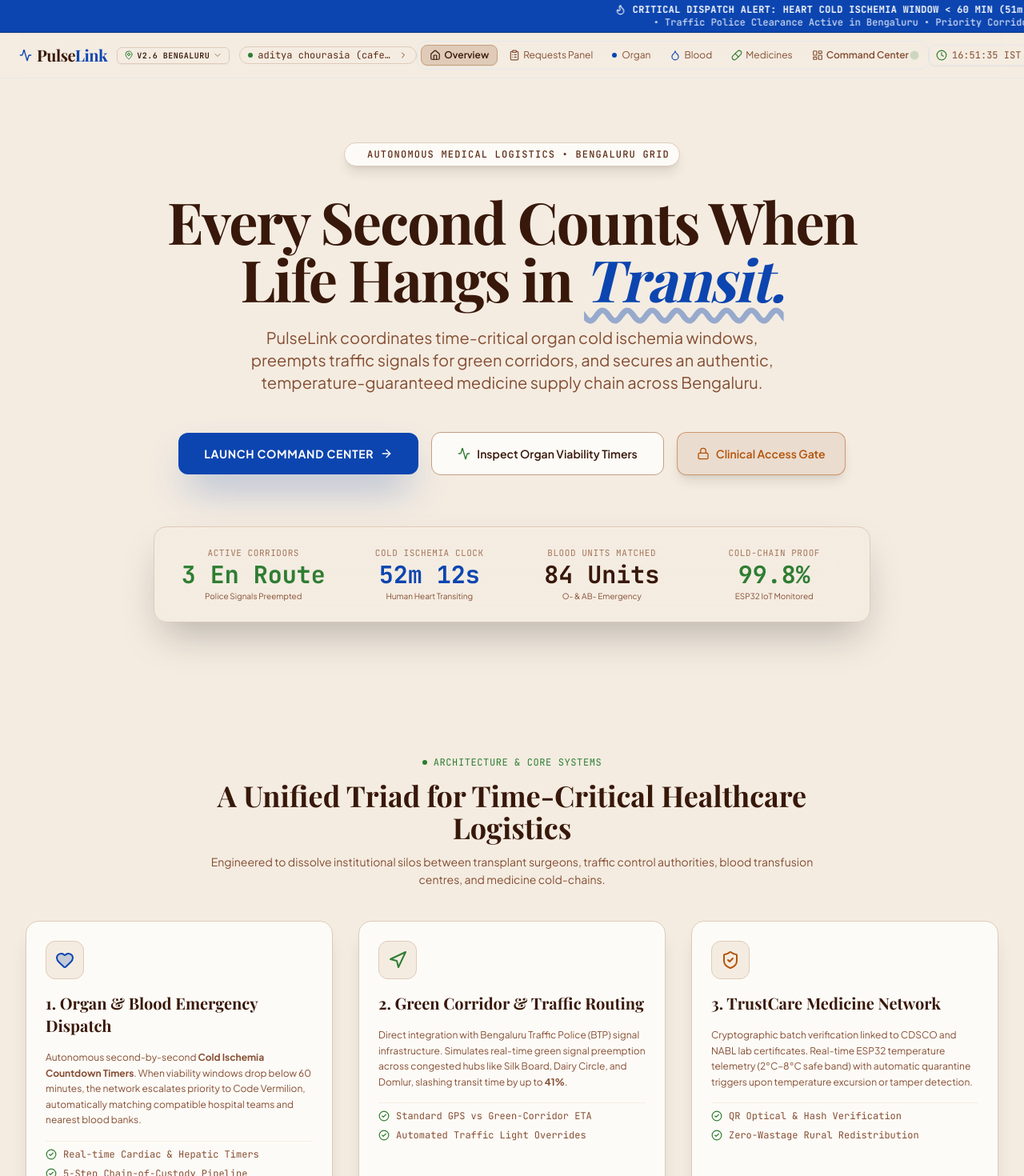
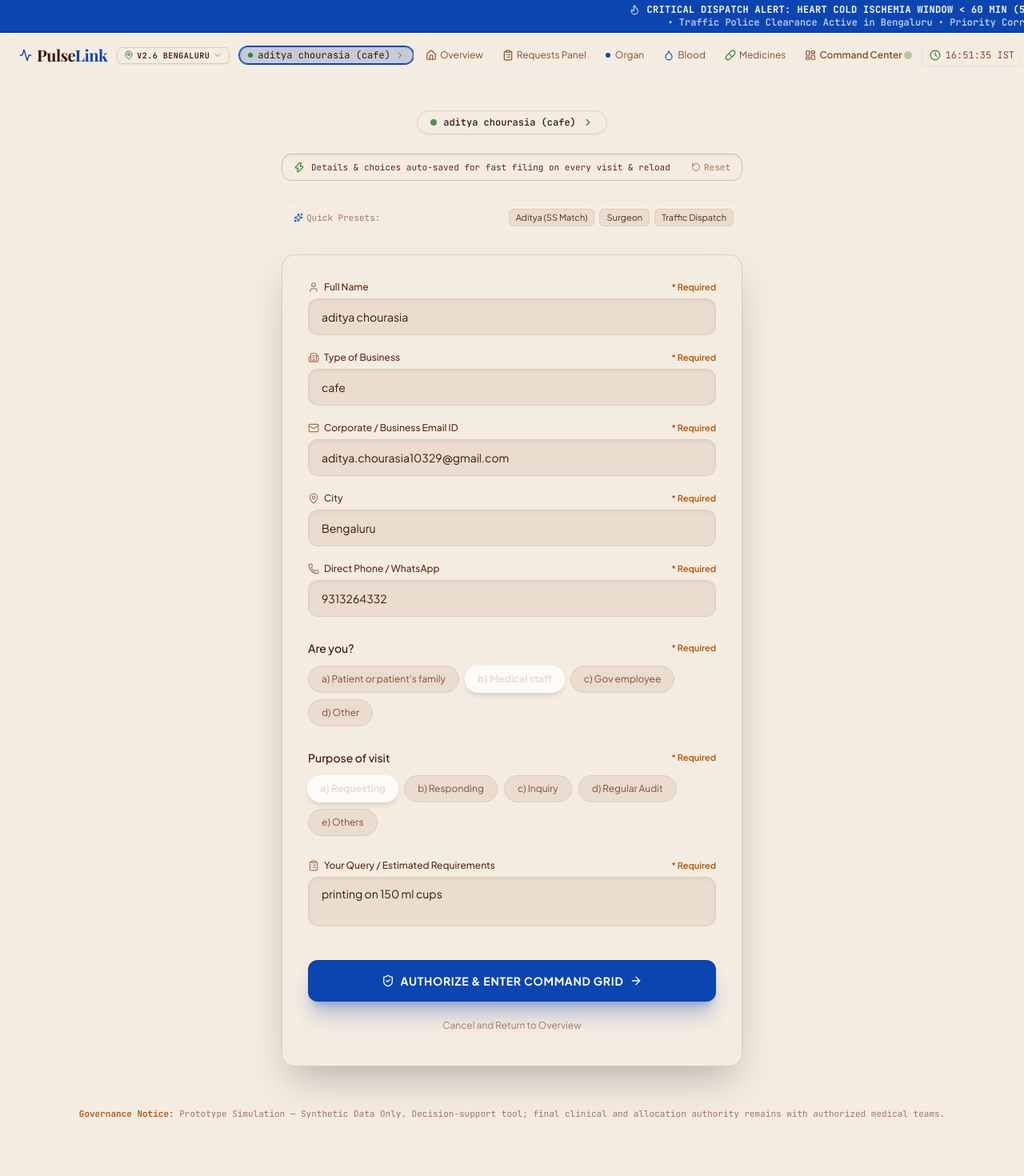
Before and after one commit to adityachourasia10329/pulselink, a React (Vite) app: page / in a window 1280 px wide. Shown: the top 1470 px of the page at 80% size. After the commit the page ends 1411 px from the top, so only its background shows below. Built offline with nearby package versions, Linux system fonts and the light colour scheme; a web font is replaced by a local one.

Commit message:
feat(auth): open on pseudo login page on initial load and reload with auto-saved details and choices for fast filing

```diff
--- a/src/components/auth/VerificationGatePage.tsx
+++ b/src/components/auth/VerificationGatePage.tsx
@@ -1,6 +1,6 @@
-import React, { useState } from 'react';
+import React, { useState, useEffect } from 'react';
 import { usePulseLink } from '../../context/PulseLinkContext';
-import type { UserCategory, PurposeOfVisit } from '../../types';
+import type { UserCategory, PurposeOfVisit, VerificationUserData } from '../../types';
 import {
   ChevronRight,
   ShieldCheck,
@@ -11,7 +11,10 @@ import {
   Mail,
   MapPin,
   Phone,
-  Sparkles
+  Sparkles,
+  Zap,
+  RotateCcw,
+  ClipboardList
 } from 'lucide-react';
 
 export const VerificationGatePage: React.FC = () => {
@@ -22,32 +25,107 @@ export const VerificationGatePage: React.FC = () => {
     setActiveTab
   } = usePulseLink();
 
-  const [fullName, setFullName] = useState(verificationUser?.fullName || 'aditya chourasia');
-  const [workOrganisation, setWorkOrganisation] = useState(verificationUser?.workOrganisation || 'cafe');
-  const [email, setEmail] = useState(verificationUser?.email || 'aditya.chourasia10329@gmail.com');
-  const [city, setCity] = useState(verificationUser?.city || 'Bengaluru');
-  const [phone, setPhone] = useState(verificationUser?.phoneWhatsapp || '9313264332');
-  const [userCategory, setUserCategory] = useState<UserCategory>(verificationUser?.userCategory || 'medical_staff');
-  const [purposeOfVisit, setPurposeOfVisit] = useState<PurposeOfVisit>(verificationUser?.purposeOfVisit || 'requesting');
+  // Load initial state from localStorage or context verificationUser for fast filing
+  const getInitialState = (): VerificationUserData => {
+    try {
+      const saved = localStorage.getItem('pulselink_verification_gate');
+      if (saved) {
+        const parsed = JSON.parse(saved);
+        if (parsed && typeof parsed === 'object') return parsed;
+      }
+    } catch {
+      // ignore
+    }
+    return (
+      verificationUser || {
+        fullName: 'aditya chourasia',
+        email: 'aditya.chourasia10329@gmail.com',
+        workOrganisation: 'cafe',
+        city: 'Bengaluru',
+        userCategory: 'medical_staff',
+        purposeOfVisit: 'requesting',
+        phoneWhatsapp: '9313264332',
+        queryRequirements: 'printing on 150 ml cups',
+        verifiedAt: new Date().toISOString()
+      }
+    );
+  };
+
+  const initial = getInitialState();
+
+  const [fullName, setFullName] = useState(initial.fullName || 'aditya chourasia');
+  const [workOrganisation, setWorkOrganisation] = useState(initial.workOrganisation || 'cafe');
+  const [email, setEmail] = useState(initial.email || 'aditya.chourasia10329@gmail.com');
+  const [city, setCity] = useState(initial.city || 'Bengaluru');
+  const [phone, setPhone] = useState(initial.phoneWhatsapp || '9313264332');
+  const [userCategory, setUserCategory] = useState<UserCategory>(initial.userCategory || 'medical_staff');
+  const [purposeOfVisit, setPurposeOfVisit] = useState<PurposeOfVisit>(initial.purposeOfVisit || 'requesting');
+  const [queryRequirements, setQueryRequirements] = useState(initial.queryRequirements || 'printing on 150 ml cups');
 
   const [submittedSuccess, setSubmittedSuccess] = useState(false);
 
+  // Automatically save details and choices on change so every time the site is opened or reloaded they are preserved
+  useEffect(() => {
+    const currentData: VerificationUserData = {
+      fullName,
+      email,
+      workOrganisation,
+      city,
+      phoneWhatsapp: phone,
+      userCategory,
+      purposeOfVisit,
+      queryRequirements,
+      verifiedAt: new Date().toISOString()
+    };
+    try {
+      localStorage.setItem('pulselink_verification_gate', JSON.stringify(currentData));
+    } catch {
+      // ignore
+    }
+  }, [fullName, email, workOrganisation, city, phone, userCategory, purposeOfVisit, queryRequirements]);
+
   const handleSubmit = (e: React.FormEvent) => {
     e.preventDefault();
-    submitVerification({
-      fullName: fullName.trim() || 'Aditya Chourasia',
+    const submissionData: VerificationUserData = {
+      fullName: fullName.trim() || 'aditya chourasia',
       email: email.trim() || 'aditya.chourasia10329@gmail.com',
-      workOrganisation: workOrganisation.trim() || 'Hospital Network',
+      workOrganisation: workOrganisation.trim() || 'cafe',
       city: city.trim() || 'Bengaluru',
       userCategory,
       purposeOfVisit,
-      phoneWhatsapp: phone.trim()
-    });
+      phoneWhatsapp: phone.trim() || '9313264332',
+      queryRequirements: queryRequirements.trim(),
+      verifiedAt: new Date().toISOString()
+    };
+
+    submitVerification(submissionData);
     setSubmittedSuccess(true);
     setTimeout(() => {
       setViewMode('dashboard');
       setActiveTab('corridors');
-    }, 600);
+    }, 450);
+  };
+
+  const handleResetDefaults = () => {
+    const defaultData: VerificationUserData = {
+      fullName: 'aditya chourasia',
+      email: 'aditya.chourasia10329@gmail.com',
+      workOrganisation: 'cafe',
+      city: 'Bengaluru',
+      phoneWhatsapp: '9313264332',
+      userCategory: 'medical_staff',
+      purposeOfVisit: 'requesting',
+      queryRequirements: 'printing on 150 ml cups',
+      verifiedAt: new Date().toISOString()
+    };
+    setFullName(defaultData.fullName);
+    setWorkOrganisation(defaultData.workOrganisation);
+    setEmail(defaultData.email);
+    setCity(defaultData.city);
+    setPhone(defaultData.phoneWhatsapp || '');
+    setUserCategory(defaultData.userCategory);
+    setPurposeOfVisit(defaultData.purposeOfVisit);
+    setQueryRequirements(defaultData.queryRequirements || '');
   };
 
   const handleQuickFill = (role: 'aditya_cafe' | 'doctor' | 'police' | 'patient') => {
@@ -59,6 +137,7 @@ export const VerificationGatePage: React.FC = () => {
       setPhone('9313264332');
       setUserCategory('medical_staff');
       setPurposeOfVisit('requesting');
+      setQueryRequirements('printing on 150 ml cups');
     } else if (role === 'doctor') {
       setFullName('Dr. Ananya Rao, M.S.');
       setEmail('ananya.rao@manipal.edu');
@@ -67,6 +146,7 @@ export const VerificationGatePage: React.FC = () => {
       setPhone('+91 98860 12345');
       setUserCategory('medical_staff');
       setPurposeOfVisit('requesting');
+      setQueryRequirements('Emergency heart cold-chain ischemia transport window < 60m');
     } else if (role === 'police') {
       setFullName('Insp. S. Vijay Kumar');
       setEmail('traffic.dispatch@ksp.gov.in');
@@ -75,6 +155,7 @@ export const VerificationGatePage: React.FC = () => {
       setPhone('+91 94490 88765');
       setUserCategory('gov_employee');
       setPurposeOfVisit('responding');
+      setQueryRequirements('Green corridor arterial signal preemption & route clearance');
     } else {
       setFullName('Rajesh & Priya Sharma');
       setEmail('priya.sharma99@gmail.com');
@@ -83,6 +164,7 @@ export const VerificationGatePage: React.FC = () => {
       setPhone('+91 98450 44321');
       setUserCategory('patient_family');
       setPurposeOfVisit('inquiry');
+      setQueryRequirements('Liver donor recipient queue priority & MELD score status');
     }
   };
 
@@ -96,16 +178,35 @@ export const VerificationGatePage: React.FC = () => {
         <div className="flex justify-center">
           <div className="inline-flex items-center space-x-2 px-4 py-1.5 rounded-full bg-bottle-950/90 border border-bottle-700 shadow-sm text-xs font-mono text-bone-200">
             <span className="w-2 h-2 rounded-full bg-sage animate-pulse" />
-            <span className="font-medium text-bone-100">{fullName || 'aditya chourasia'} ({workOrganisation || 'manipal hospitals'})</span>
+            <span className="font-medium text-bone-100">{fullName || 'aditya chourasia'} ({workOrganisation || 'cafe'})</span>
             <ChevronRight className="w-3.5 h-3.5 text-bone-300" />
           </div>
+        </div>
+
+        {/* Saved Fast-Filing Notification Banner */}
+        <div className="bg-bottle-950/80 border border-sage/30 rounded-xl px-3.5 py-2 flex items-center justify-between text-xs shadow-inner">
+          <div className="flex items-center space-x-2 text-sage">
+            <Zap className="w-3.5 h-3.5 text-sage shrink-0" />
+            <span className="font-mono text-[11px] text-bone-200">
+              Details &amp; choices auto-saved for fast filing on every visit &amp; reload
+            </span>
+          </div>
+          <button
+            type="button"
+            onClick={handleResetDefaults}
+            title="Reset form fields to default"
+            className="flex items-center space-x-1 text-[11px] text-bone-400 hover:text-bone-200 font-mono transition-colors ml-2 shrink-0"
+          >
+            <RotateCcw className="w-3 h-3" />
+            <span>Reset</span>
+          </button>
         </div>
 
         {/* Quick-Fill Pill Bar for Convenience */}
         <div className="bg-bottle-900/60 border border-bottle-700/60 rounded-xl p-2.5 flex items-center justify-between text-xs">
           <span className="font-mono text-[11px] text-bone-400 flex items-center space-x-1 pl-1">
             <Sparkles className="w-3 h-3 text-cobalt" />
-            <span>Quick Fill Presets:</span>
+            <span>Quick Presets:</span>
           </span>
           <div className="flex flex-wrap gap-1.5">
             <button
@@ -160,7 +261,7 @@ export const VerificationGatePage: React.FC = () => {
             <div className="flex items-center justify-between text-xs">
               <label htmlFor="workOrg" className="font-medium text-bone-200 flex items-center space-x-1.5">
                 <Building2 className="w-3.5 h-3.5 text-bone-400" />
-                <span>Type of Business / Work Organisation</span>
+                <span>Type of Business</span>
               </label>
               <span className="text-amber font-semibold text-[11px]">* Required</span>
             </div>
@@ -170,7 +271,7 @@ export const VerificationGatePage: React.FC = () => {
               required
               value={workOrganisation}
               onChange={(e) => setWorkOrganisation(e.target.value)}
-              placeholder="e.g. cafe, Manipal Hospital, Blood Bank"
+              placeholder="e.g. cafe"
               className="w-full bg-bottle-950 border border-bottle-700 focus:border-cobalt focus:ring-1 focus:ring-cobalt rounded-xl px-4 py-3 text-sm text-bone-100 placeholder-bone-400/60 outline-none transition-all shadow-inner font-sans"
             />
           </div>
@@ -235,7 +336,7 @@ export const VerificationGatePage: React.FC = () => {
             />
           </div>
 
-          {/* QUESTION (e) - styled as screenshot 3 pill options */}
+          {/* QUESTION (e) - Are you (patient / medical staff / Gov employee / other) */}
           <div className="space-y-2 pt-2 border-t border-bottle-700/60">
             <div className="flex items-center justify-between text-xs">
               <label className="font-medium text-bone-100 text-sm">
@@ -270,7 +371,7 @@ export const VerificationGatePage: React.FC = () => {
             </div>
           </div>
 
-          {/* QUESTION (f) - styled as screenshot 3 pill options */}
+          {/* QUESTION (f) - Purpose of visit */}
           <div className="space-y-2 pt-2 border-t border-bottle-700/60">
             <div className="flex items-center justify-between text-xs">
               <label className="font-medium text-bone-100 text-sm">
@@ -304,6 +405,26 @@ export const VerificationGatePage: React.FC = () => {
                 );
               })}
             </div>
+          </div>
+
+          {/* Field: Your Query / Estimated Requirements (Matches Screenshot 1) */}
+          <div className="space-y-1.5 pt-2 border-t border-bottle-700/60">
+            <div className="flex items-center justify-between text-xs">
+              <label htmlFor="queryRequirements" className="font-medium text-bone-200 flex items-center space-x-1.5">
+                <ClipboardList className="w-3.5 h-3.5 text-bone-400" />
+                <span>Your Query / Estimated Requirements</span>
+              </label>
+              <span className="text-amber font-semibold text-[11px]">* Required</span>
+            </div>
+            <textarea
+              id="queryRequirements"
+              rows={2}
+              required
+              value={queryRequirements}
+              onChange={(e) => setQueryRequirements(e.target.value)}
+              placeholder="e.g. printing on 150 ml cups"
+              className="w-full bg-bottle-950 border border-bottle-700 focus:border-cobalt focus:ring-1 focus:ring-cobalt rounded-xl px-4 py-2.5 text-sm text-bone-100 placeholder-bone-400/60 outline-none transition-all shadow-inner font-sans resize-none"
+            />
           </div>
 
           {/* Submit Button */}
--- a/src/context/PulseLinkContext.tsx
+++ b/src/context/PulseLinkContext.tsx
@@ -110,7 +110,8 @@ interface PulseLinkContextType {
 const PulseLinkContext = createContext<PulseLinkContextType | undefined>(undefined);
 
 export const PulseLinkProvider: React.FC<{ children: React.ReactNode }> = ({ children }) => {
-  const [viewMode, setViewMode] = useState<'landing' | 'dashboard' | 'login'>('landing');
+  // Always open on pseudo login page every time the site is loaded
+  const [viewMode, setViewMode] = useState<'landing' | 'dashboard' | 'login'>('login');
   const [activeTab, setActiveTab] = useState<'corridors' | 'requests' | 'medicine' | 'fairroute' | 'audit'>('corridors');
   const [activeSubFocus, setActiveSubFocus] = useState<'all' | 'organ' | 'blood' | 'medicine'>('all');
   const [currentRole, setCurrentRole] = useState<UserRole>('hospital_coordinator');
@@ -138,22 +139,26 @@ export const PulseLinkProvider: React.FC<{ children: React.ReactNode }> = ({ chi
     soundFx.playSuccessChime();
   };
 
-  // Pseudo-login verification gate state
+  // Pseudo-login verification gate state - saved for fast and easy filing
   const [verificationUser, setVerificationUser] = useState<VerificationUserData | null>(() => {
     try {
       const saved = localStorage.getItem('pulselink_verification_gate');
-      if (saved) return JSON.parse(saved);
+      if (saved) {
+        const parsed = JSON.parse(saved);
+        if (parsed && typeof parsed === 'object') return parsed;
+      }
     } catch {
       // ignore
     }
     return {
       fullName: 'aditya chourasia',
       email: 'aditya.chourasia10329@gmail.com',
-      workOrganisation: 'cafe / Healthcare Allied Service',
+      workOrganisation: 'cafe',
       city: 'Bengaluru',
       userCategory: 'medical_staff',
       purposeOfVisit: 'requesting',
       phoneWhatsapp: '9313264332',
+      queryRequirements: 'printing on 150 ml cups',
       verifiedAt: new Date().toISOString()
     };
   });
@@ -168,6 +173,19 @@ export const PulseLinkProvider: React.FC<{ children: React.ReactNode }> = ({ chi
       localStorage.setItem('pulselink_verification_gate', JSON.stringify(enrichedData));
     } catch {
       // ignore
+    }
+
+    // Sync selected city if user entered one of our supported cities
+    const matchedCity = SUPPORTED_CITIES.find(
+      c => c.name.toLowerCase() === data.city.toLowerCase() || c.id.toLowerCase() === data.city.toLowerCase()
+    );
+    if (matchedCity) {
+      setSelectedCityState(matchedCity);
+      try {
+        localStorage.setItem('pulselink_selected_city', matchedCity.id);
+      } catch {
+        // ignore
+      }
     }
 
     if (data.userCategory === 'gov_employee') {
--- a/src/types/index.ts
+++ b/src/types/index.ts
@@ -34,6 +34,7 @@ export interface VerificationUserData {
   userCategory: UserCategory;
   purposeOfVisit: PurposeOfVisit;
   phoneWhatsapp?: string;
+  queryRequirements?: string;
   verifiedAt?: string;
 }
 
```
Also changed, not shown: src/components/Navbar.tsx (+10 -20 lines).
